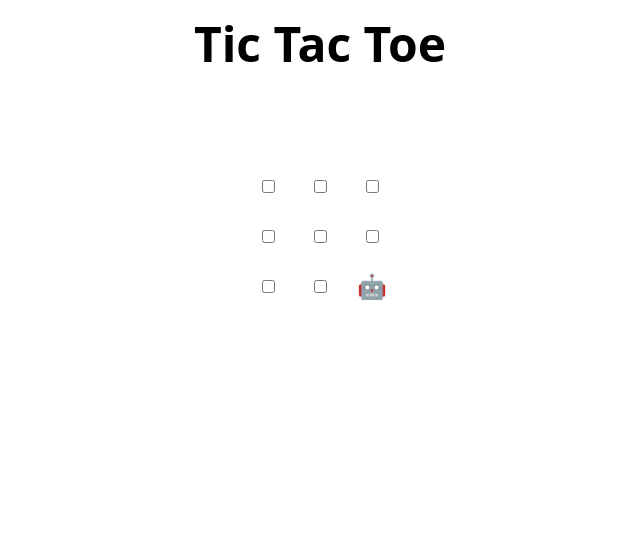
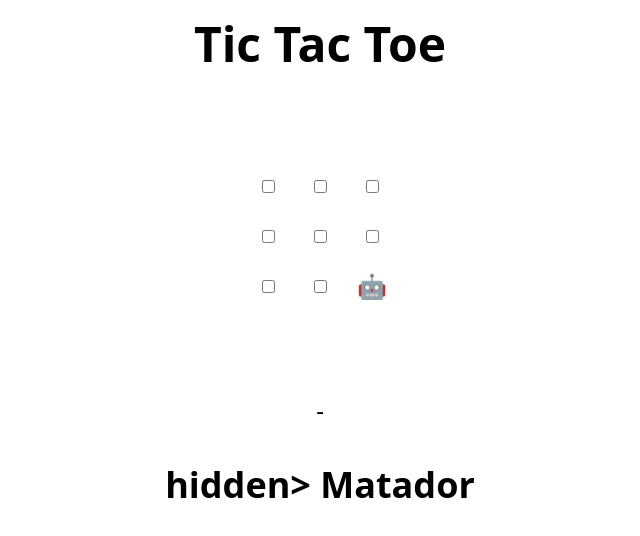
Before and after one commit to mraesen/Intro-to-Github, a plain HTML site: page index.html in a window 1280 px wide. Shown: the whole page, without its empty margins (320-960 px from the left). Drawn offline with Linux system fonts and the light colour scheme.

Commit message:
Update index.html

```diff
--- a/index.html
+++ b/index.html
@@ -48,7 +48,7 @@
 </table>
 
 <h2 hidden>Game over, refresh to play again 🧑‍💻 🤖!</h2>
-
+- <h2> hidden> Matador </h2>
 <script>
   // Initialization
   const boxes = Array.from(document.querySelectorAll('td'))
```
